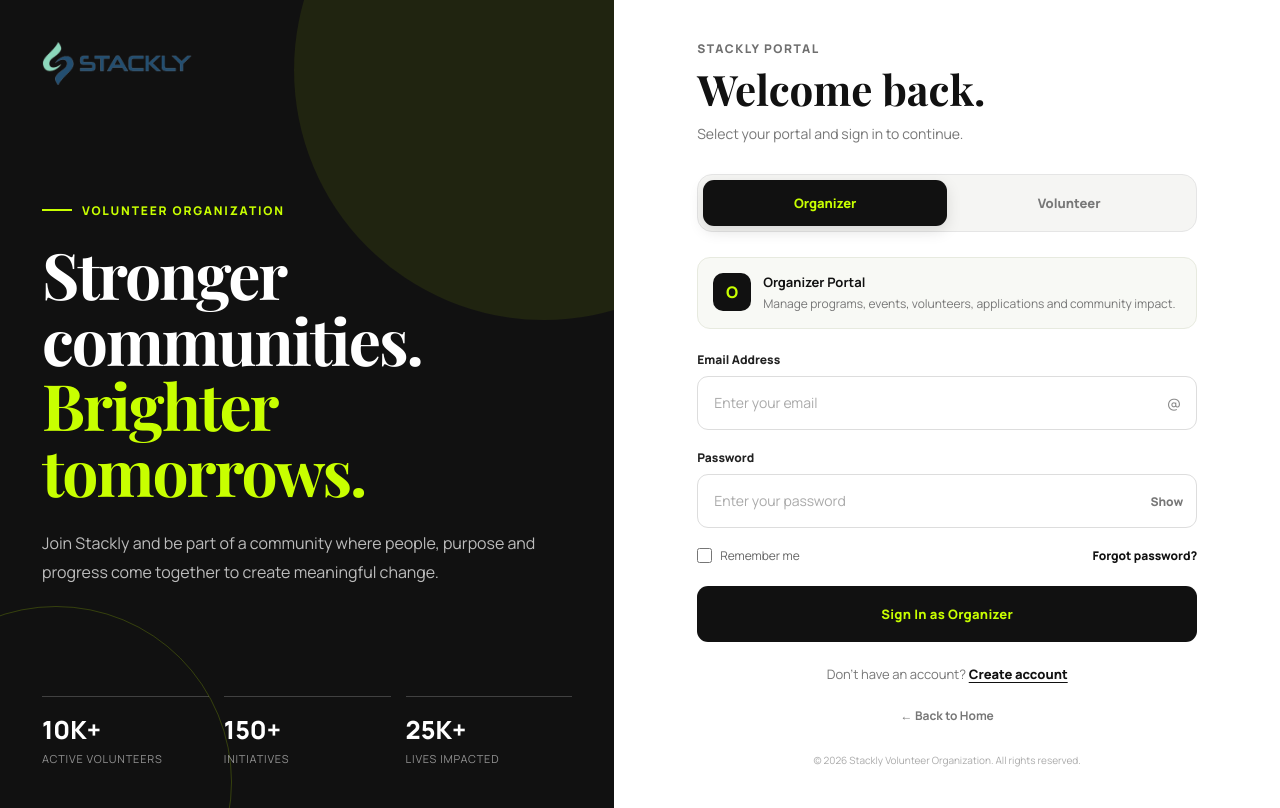
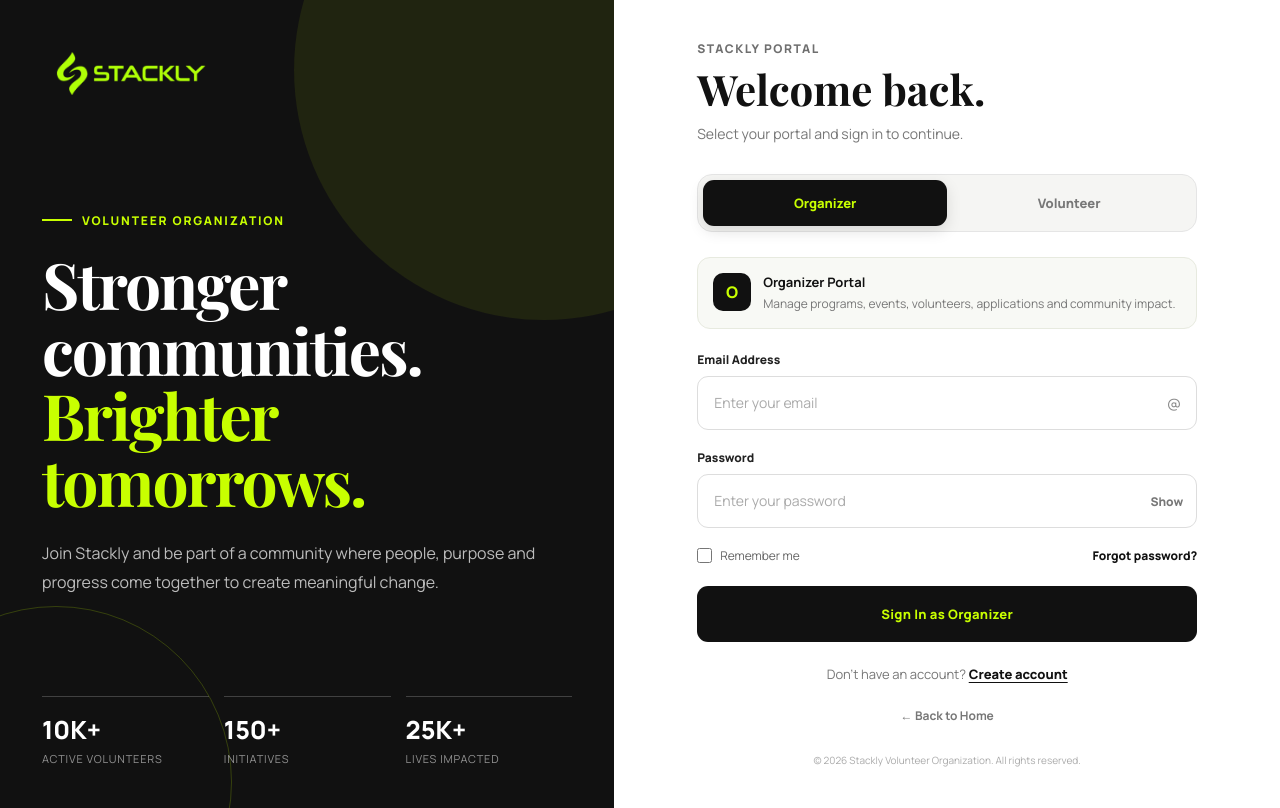
Before and after one commit to hariniselvan-bot/volunteer, a plain HTML site: page login.html in a window 1280 px wide. Drawn offline with nearby package versions, Linux system fonts and the light colour scheme.

Commit message:
Update login.html

```diff
--- a/login.html
+++ b/login.html
@@ -103,25 +103,39 @@
         }
 
 
+
         /* =========================================
-           LOGO
+           STACKLY LOGO — TRANSPARENT + LIME GREEN
         ========================================= */
 
-        .brand-logo {
+        .stackly-transparent-logo {
             position: relative;
             z-index: 2;
             display: inline-flex;
             align-items: center;
             width: fit-content;
+            padding: 10px 14px;
+            background: transparent !important;
+            border: 0;
+            border-radius: 0;
         }
 
-        .brand-logo img {
+        .stackly-transparent-logo img {
             display: block;
             width: 150px;
             height: auto;
             object-fit: contain;
+            background: transparent !important;
+
+            /* Convert every non-transparent logo pixel to #c8ff00 */
+            filter: brightness(0) saturate(100%)
+                    invert(87%) sepia(98%) saturate(1174%)
+                    hue-rotate(22deg) brightness(105%) contrast(104%);
         }
 
+        .mobile-logo img {
+            background: transparent !important;
+        }
 
         /* =========================================
            BRAND CONTENT
@@ -239,6 +253,7 @@
         .mobile-logo img {
             width: 145px;
             height: auto;
+            background: transparent;
         }
 
 
@@ -735,7 +750,7 @@
 
         <section class="brand-panel">
 
-            <a href="index.html" class="brand-logo">
+            <a href="index.html" class="stackly-transparent-logo">
                 <img
                     src="assets/img/impact/logo STAC.webp"
                     alt="Stackly Logo"
```
